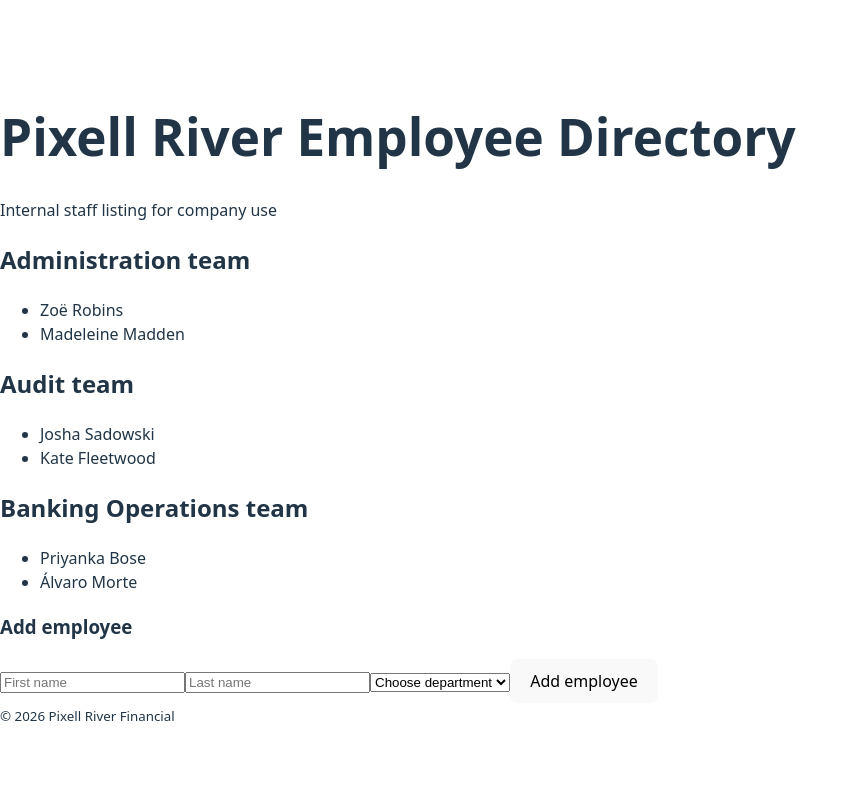
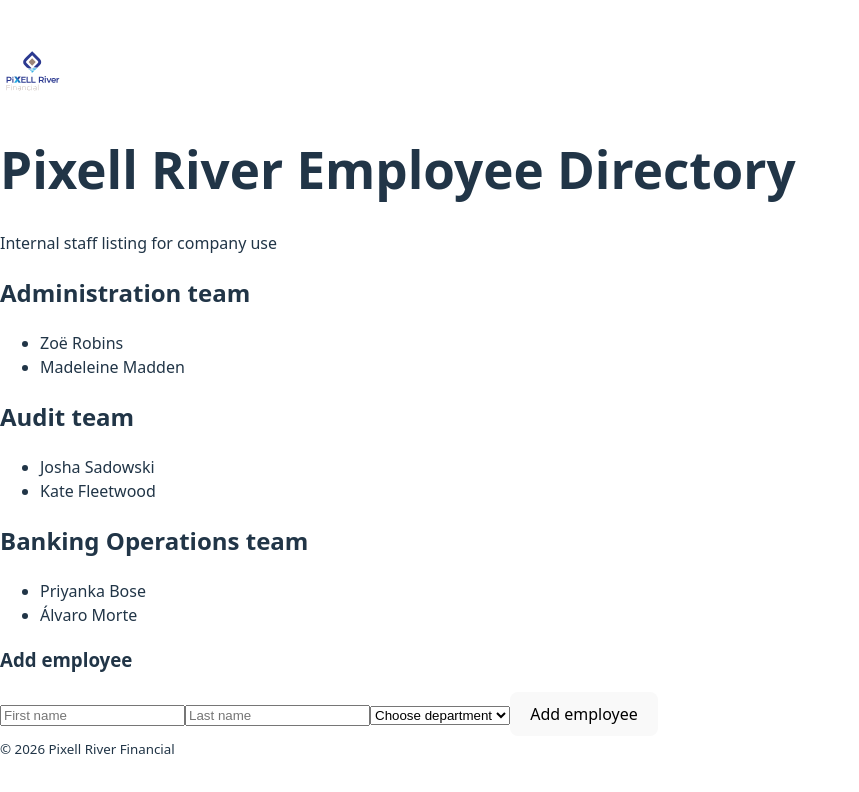
Before and after one commit to skaur1604/Lab_01, a React (Vite) app: page / in a window 1280 px wide. Shown: the top 792 px of the page, without its empty margins (0-859 px from the left). Built offline with nearby package versions, Linux system fonts and the light colour scheme.

Commit message:
Fixed logo

```diff
--- a/src/components/Header.tsx
+++ b/src/components/Header.tsx
@@ -1,6 +1,11 @@
 export function Header() {
   return (
     <header>
+      <img
+        src="/logo.svg"
+        alt="Pixell River Financial Logo"
+        style={{ height: "60px" }}
+      />
       <h1>Pixell River Employee Directory</h1>
       <p>Internal staff listing for company use</p>
     </header>
```
